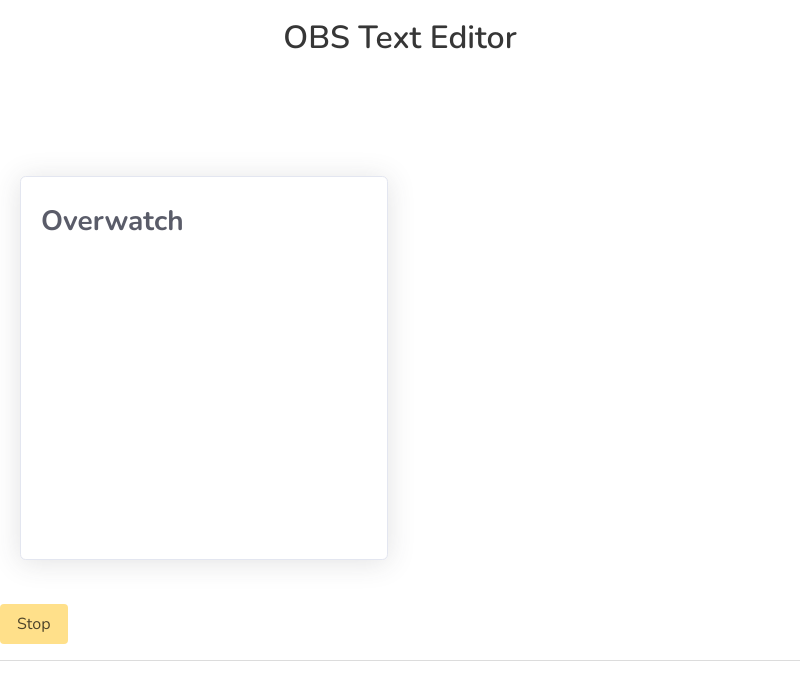
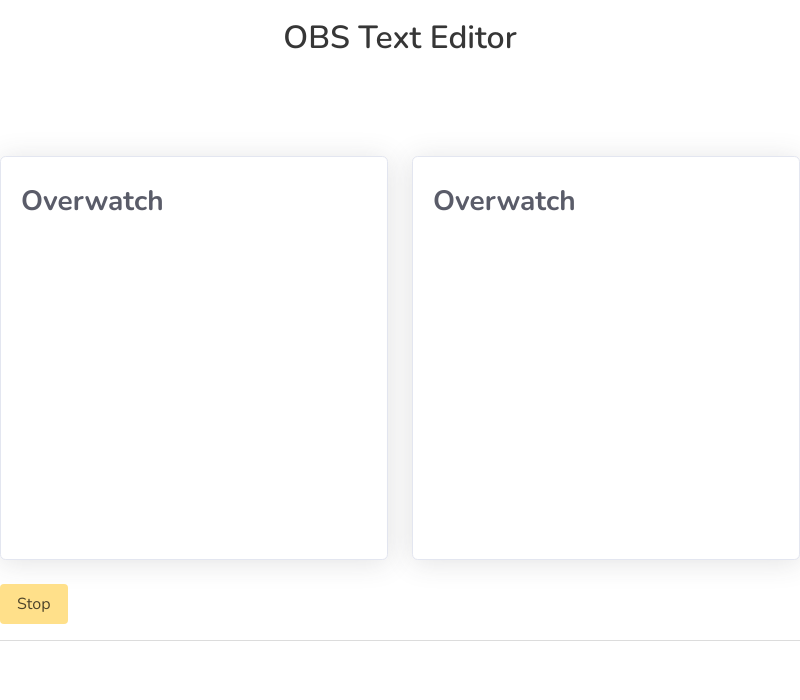
Before and after one commit to yumibyte/OBSTextEditor-New, an Electron app: page src/index.html in a window 800 px wide. Drawn offline with nearby package versions, Linux system fonts and the light colour scheme.

Commit message:
fix card design

```diff
--- a/src/index.html
+++ b/src/index.html
@@ -53,21 +53,32 @@
 
 <div class="row justify-content-center">
 
-  <a href="htmlTemplates/GamePanel.html" class="card-body">
-
       <div class="col-xl-2 col-md-6 mb-4">
         <div class="card shadow h-100 py-2">
 
-          <div class="card-body">
+            <a href="htmlTemplates/GamePanel.html" class="card-body">
                 <div class="row no-gutters align-items-center">
                     <div class="col mr-2 card-square">
                         <div class="h3 mb-0 font-weight-bold text-gray-800">Overwatch</div>
                     </div>
                 </div>
+            </a>
         </div>
+      </div>
+
+      <div class="col-xl-2 col-md-6 mb-4">
+        <div class="card shadow h-100 py-2">
+
+            <a href="htmlTemplates/GamePanel.html" class="card-body">
+                <div class="row no-gutters align-items-center">
+                    <div class="col mr-2 card-square">
+                        <div class="h3 mb-0 font-weight-bold text-gray-800">Overwatch</div>
                     </div>
                 </div>
             </a>
+        </div>
+      </div>
+
 
 
 </div>
```
Lines whose indentation alone changed are shown as unchanged.
